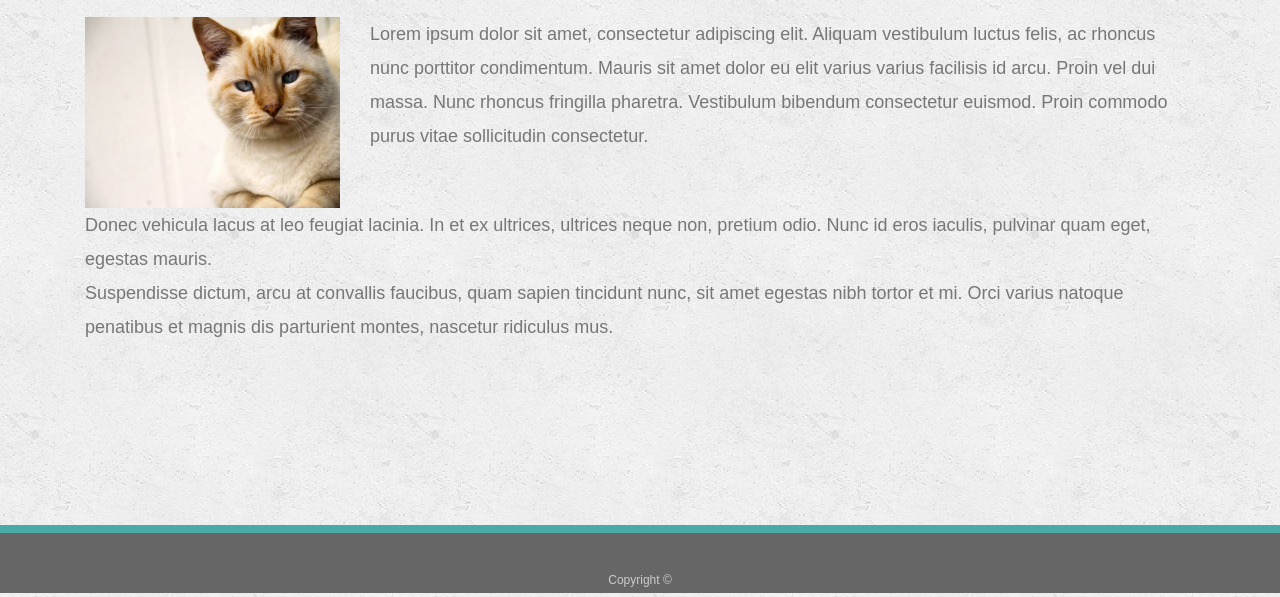
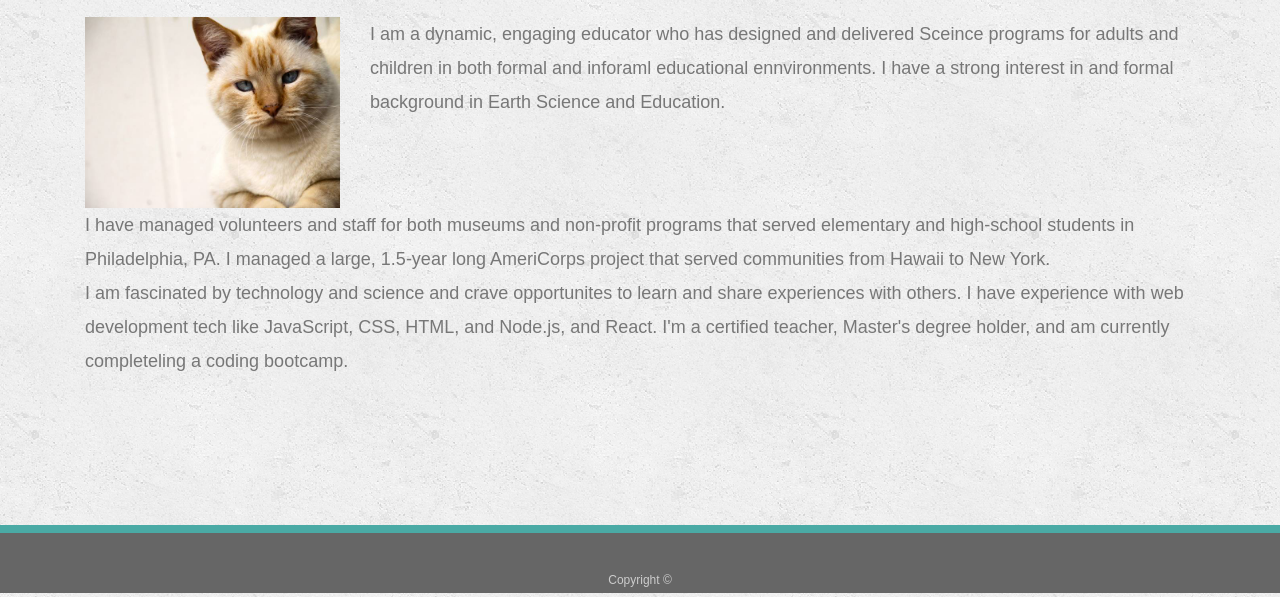
Before and after one commit to pete26d/portfolio, a plain HTML site: page index.html in a window 1280 px wide. Shown: the part 323-920 px from the top of the page. Drawn offline with nearby package versions, Linux system fonts and the light colour scheme.

Commit message:
about me

```diff
--- a/index.html
+++ b/index.html
@@ -49,19 +49,20 @@
         <img src="assets/images/cat.jpg" class="img-fluid" alt="Your Name">
       </div>
       <div class="col-12 col-md-6 col-lg-9">
-        <p>Lorem ipsum dolor sit amet, consectetur adipiscing elit. Aliquam vestibulum luctus felis, ac rhoncus nunc porttitor condimentum. Mauris sit amet dolor eu elit varius varius facilisis id arcu. Proin vel dui massa. Nunc rhoncus fringilla pharetra. Vestibulum bibendum consectetur euismod. Proin commodo purus vitae   sollicitudin consectetur.</p>
+        <p>I am a dynamic, engaging educator who has designed and delivered Sceince programs for adults and children in both formal and inforaml educational ennvironments. I have a strong interest in and formal background in Earth Science and Education.</p>
       </div>
     </div>
 
     <div class="row">
       <div class="col-12">
-        <p>Donec vehicula lacus at leo feugiat lacinia. In et ex ultrices, ultrices neque non, pretium odio. Nunc id eros iaculis, pulvinar quam eget, egestas mauris.</p>
+        <p>I have managed volunteers and staff for both museums and non-profit programs that served elementary and high-school students in Philadelphia, PA. I managed a large, 1.5-year long AmeriCorps project that served communities from Hawaii to New York. </p>
       </div>
     </div>
 
     <div class="row">
       <div class="col-12">
-        <p>Suspendisse dictum, arcu at convallis faucibus, quam sapien tincidunt nunc, sit amet egestas nibh tortor et mi. Orci varius natoque penatibus et magnis dis parturient montes, nascetur ridiculus mus.</p>
+        <p>I am fascinated by technology and science and crave opportunites to learn and share experiences with others. I have experience with web development tech like JavaScript, CSS, HTML, and Node.js, and React. I'm a certified teacher, Master's degree holder, and am currently completeling a coding bootcamp.
+        </p>
       </div>
     </div>
 
```
